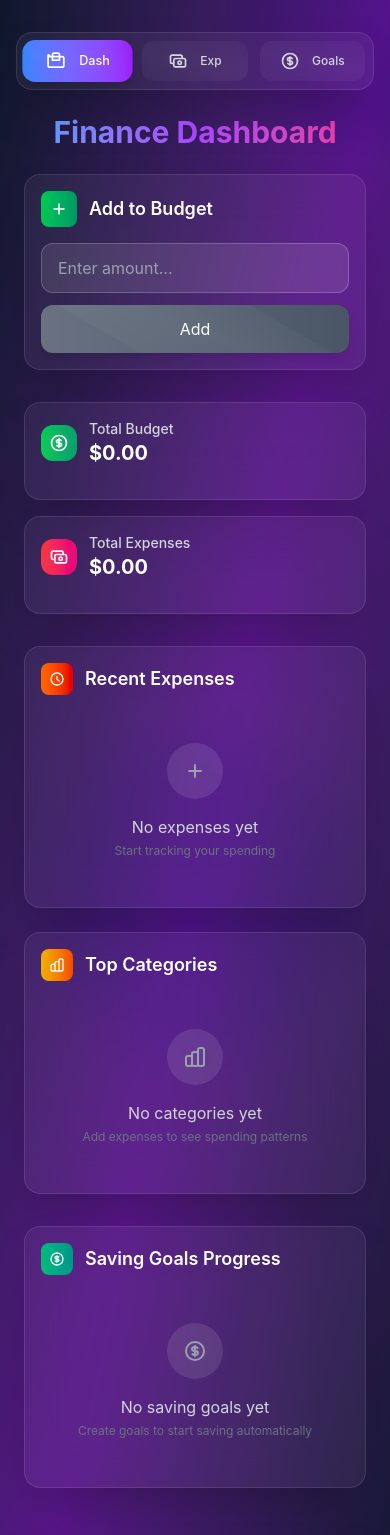
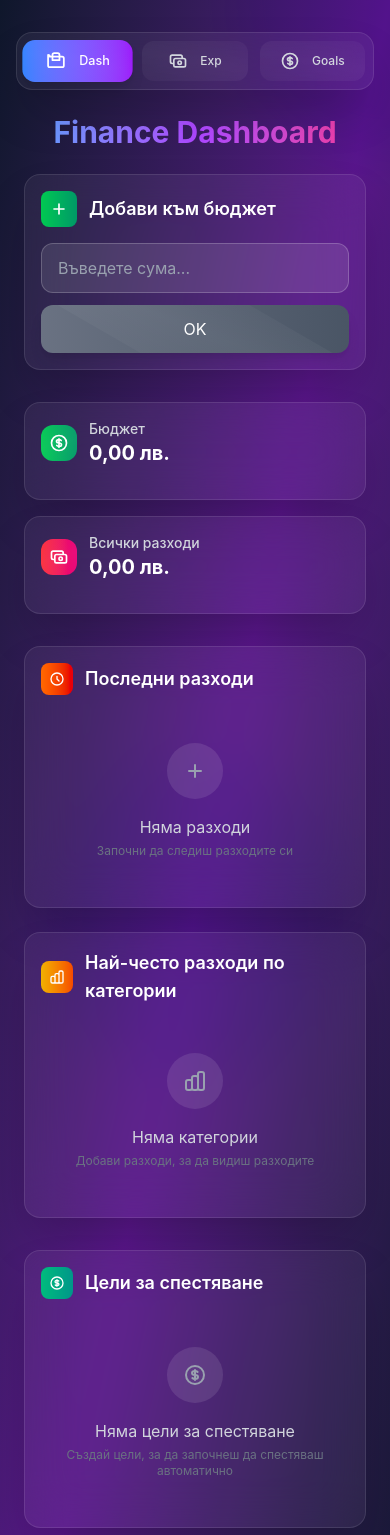
Before and after one commit to AStoyanov2231/FinanceTracker, a React (Vite) app: page / in a window 390 px wide. Shown: the top 1535 px of the page. Built offline with nearby package versions, Linux system fonts and the light colour scheme.

Commit message:
changed the language to bg and fixed calendar bug

```diff
--- a/src/components/DepositForm.tsx
+++ b/src/components/DepositForm.tsx
@@ -27,9 +27,9 @@ const DepositForm: React.FC<DepositFormProps> = ({ onSubmit, onCancel, currentBu
 
   // Format currency
   const formatCurrency = (amount: number) => {
-    return new Intl.NumberFormat('en-US', {
+    return new Intl.NumberFormat('bg-BG', {
       style: 'currency',
-      currency: 'USD'
+      currency: 'BGN'
     }).format(amount);
   };
 
@@ -60,7 +60,7 @@ const DepositForm: React.FC<DepositFormProps> = ({ onSubmit, onCancel, currentBu
           </label>
           <div className="mt-1 relative rounded-md shadow-sm">
             <div className="absolute inset-y-0 left-0 pl-3 flex items-center pointer-events-none">
-              <span className="text-gray-400 sm:text-sm">$</span>
+              <span className="text-gray-400 sm:text-sm">лв</span>
             </div>
             <input
               type="number"
--- a/src/components/ExpenseForm.tsx
+++ b/src/components/ExpenseForm.tsx
@@ -96,11 +96,19 @@ const ExpenseForm: React.FC<ExpenseFormProps> = ({ expense, onSubmit, onCancel }
   };
 
   const handleDateSelection = (newDate: Date) => {
-    setTempDate(newDate);
+    // Create a new date to avoid reference issues
+    const selectedDate = new Date(newDate);
+    // Set the hours to 12 to avoid any timezone issues
+    selectedDate.setHours(12, 0, 0, 0);
+    setTempDate(selectedDate);
   };
 
   const confirmDateSelection = () => {
-    setDate(tempDate.toISOString().split('T')[0]);
+    // Create a new date with the time zone offset to ensure correct date selection
+    const correctedDate = new Date(tempDate);
+    // Set the hours to 12 to avoid any timezone issues
+    correctedDate.setHours(12, 0, 0, 0);
+    setDate(correctedDate.toISOString().split('T')[0]);
     setIsCalendarOpen(false);
   };
 
@@ -189,7 +197,7 @@ const ExpenseForm: React.FC<ExpenseFormProps> = ({ expense, onSubmit, onCancel }
           </label>
           <div className="relative">
             <div className="absolute inset-y-0 left-0 pl-4 flex items-center pointer-events-none">
-              <span className="text-gray-400">$</span>
+              <span className="text-gray-400">лв</span>
             </div>
             <input
               type="number"
--- a/src/components/ExpenseList.tsx
+++ b/src/components/ExpenseList.tsx
@@ -26,16 +26,16 @@ const ExpenseList: React.FC<ExpenseListProps> = ({ expenses, onEdit, onDelete })
 
   // Format currency
   const formatCurrency = (amount: number) => {
-    return new Intl.NumberFormat('en-US', {
+    return new Intl.NumberFormat('bg-BG', {
       style: 'currency',
-      currency: 'USD'
+      currency: 'BGN'
     }).format(amount);
   };
 
   // Format date
   const formatDate = (dateString: string) => {
     const date = new Date(dateString);
-    return date.toLocaleDateString('en-US', {
+    return date.toLocaleDateString('bg-BG', {
       year: 'numeric',
       month: 'short',
       day: 'numeric'
@@ -65,7 +65,7 @@ const ExpenseList: React.FC<ExpenseListProps> = ({ expenses, onEdit, onDelete })
     <div className="bg-white/5 backdrop-blur-xl rounded-2xl shadow-2xl border border-white/10 overflow-hidden">
       <div className="p-4 sm:p-6 border-b border-white/10">
         <div className="flex flex-col sm:flex-row sm:items-center sm:justify-between space-y-4 sm:space-y-0">
-          <h2 className="text-lg sm:text-xl font-semibold text-white">Expense History</h2>
+          <h2 className="text-lg sm:text-xl font-semibold text-white">История на разходите</h2>
 
           {categories.length > 1 && (
             <div className="flex items-center space-x-2">
--- a/src/pages/DashboardPage.tsx
+++ b/src/pages/DashboardPage.tsx
@@ -20,9 +20,9 @@ const DashboardPage: React.FC = () => {
 
   // Format currency
   const formatCurrency = (amount: number) => {
-    return new Intl.NumberFormat('en-US', {
+    return new Intl.NumberFormat('bg-BG', {
       style: 'currency',
-      currency: 'USD'
+      currency: 'BGN'
     }).format(amount);
   };
 
@@ -92,7 +92,7 @@ const DashboardPage: React.FC = () => {
                 <path strokeLinecap="round" strokeLinejoin="round" strokeWidth={2} d="M12 6v6m0 0v6m0-6h6m-6 0H6" />
               </svg>
             </div>
-            <h2 className="text-lg font-semibold text-white">Add to Budget</h2>
+            <h2 className="text-lg font-semibold text-white">Добави към бюджет</h2>
           </div>
 
           <div className="flex flex-col sm:flex-row gap-3">
@@ -100,7 +100,7 @@ const DashboardPage: React.FC = () => {
               type="number"
               value={budgetInput}
               onChange={(e) => setBudgetInput(e.target.value)}
-              placeholder="Enter amount..."
+              placeholder="Въведете сума..."
               className="w-full bg-white/10 border border-white/20 rounded-xl px-4 py-3 text-white placeholder-gray-400 focus:outline-none focus:ring-2 focus:ring-blue-500 focus:border-transparent"
             />
             <button
@@ -113,7 +113,7 @@ const DashboardPage: React.FC = () => {
                   <path strokeLinecap="round" strokeLinejoin="round" strokeWidth={2} d="M4 4v5h.582m15.356 2A8.001 8.001 0 004.582 9m0 0H9m11 11v-5h-.581m0 0a8.003 8.003 0 01-15.357-2m15.357 2H15" />
                 </svg>
               ) : (
-                'Add'
+                'OK'
               )}
             </button>
           </div>
@@ -130,7 +130,7 @@ const DashboardPage: React.FC = () => {
               </svg>
             </div>
             <div>
-              <p className="text-sm font-medium text-gray-300">Total Budget</p>
+              <p className="text-sm font-medium text-gray-300">Бюджет</p>
               <p className="text-xl sm:text-2xl font-bold text-white">{formatCurrency(budget)}</p>
             </div>
           </div>
@@ -144,7 +144,7 @@ const DashboardPage: React.FC = () => {
               </svg>
             </div>
             <div>
-              <p className="text-sm font-medium text-gray-300">Total Expenses</p>
+              <p className="text-sm font-medium text-gray-300">Всички разходи</p>
               <p className="text-xl sm:text-2xl font-bold text-white">{formatCurrency(totalExpenses)}</p>
             </div>
           </div>
@@ -161,7 +161,7 @@ const DashboardPage: React.FC = () => {
                 <path strokeLinecap="round" strokeLinejoin="round" strokeWidth={2} d="M12 8v4l3 3m6-3a9 9 0 11-18 0 9 9 0 0118 0z" />
               </svg>
             </div>
-            <h2 className="text-lg sm:text-xl font-semibold text-white">Recent Expenses</h2>
+            <h2 className="text-lg sm:text-xl font-semibold text-white">Последни разходи</h2>
           </div>
 
           {recentExpenses.length === 0 ? (
@@ -171,8 +171,8 @@ const DashboardPage: React.FC = () => {
                   <path strokeLinecap="round" strokeLinejoin="round" strokeWidth={2} d="M12 6v6m0 0v6m0-6h6m-6 0H6" />
                 </svg>
               </div>
-              <p className="text-gray-300 text-base sm:text-lg">No expenses yet</p>
-              <p className="text-gray-500 text-xs sm:text-sm mt-1">Start tracking your spending</p>
+              <p className="text-gray-300 text-base sm:text-lg">Няма разходи</p>
+              <p className="text-gray-500 text-xs sm:text-sm mt-1">Започни да следиш разходите си</p>
             </div>
           ) : (
             <div className="space-y-3 sm:space-y-4">
@@ -197,7 +197,7 @@ const DashboardPage: React.FC = () => {
                 <path strokeLinecap="round" strokeLinejoin="round" strokeWidth={2} d="M9 19v-6a2 2 0 00-2-2H5a2 2 0 00-2 2v6a2 2 0 002 2h2a2 2 0 002-2zm0 0V9a2 2 0 012-2h2a2 2 0 012 2v10m-6 0a2 2 0 002 2h2a2 2 0 002-2m0 0V5a2 2 0 012-2h2a2 2 0 012 2v14a2 2 0 01-2 2h-2a2 2 0 01-2-2z" />
               </svg>
             </div>
-            <h2 className="text-lg sm:text-xl font-semibold text-white">Top Categories</h2>
+            <h2 className="text-lg sm:text-xl font-semibold text-white">Най-често разходи по категории</h2>
           </div>
 
           {topCategories.length === 0 ? (
@@ -207,8 +207,8 @@ const DashboardPage: React.FC = () => {
                   <path strokeLinecap="round" strokeLinejoin="round" strokeWidth={2} d="M9 19v-6a2 2 0 00-2-2H5a2 2 0 00-2 2v6a2 2 0 002 2h2a2 2 0 002-2zm0 0V9a2 2 0 012-2h2a2 2 0 012 2v10m-6 0a2 2 0 002 2h2a2 2 0 002-2m0 0V5a2 2 0 012-2h2a2 2 0 012 2v14a2 2 0 01-2 2h-2a2 2 0 01-2-2z" />
                 </svg>
               </div>
-              <p className="text-gray-300 text-base sm:text-lg">No categories yet</p>
-              <p className="text-gray-500 text-xs sm:text-sm mt-1">Add expenses to see spending patterns</p>
+              <p className="text-gray-300 text-base sm:text-lg">Няма категории</p>
+              <p className="text-gray-500 text-xs sm:text-sm mt-1">Добави разходи, за да видиш разходите</p>
             </div>
           ) : (
             <div className="space-y-4 sm:space-y-6">
@@ -253,7 +253,7 @@ const DashboardPage: React.FC = () => {
               <path strokeLinecap="round" strokeLinejoin="round" strokeWidth={2} d="M12 8c-1.657 0-3 .895-3 2s1.343 2 3 2 3 .895 3 2-1.343 2-3 2m0-8c1.11 0 2.08.402 2.599 1M12 8V7m0 1v8m0 0v1m0-1c-1.11 0-2.08-.402-2.599-1M21 12a9 9 0 11-18 0 9 9 0 0118 0z" />
             </svg>
           </div>
-          <h2 className="text-lg sm:text-xl font-semibold text-white">Saving Goals Progress</h2>
+          <h2 className="text-lg sm:text-xl font-semibold text-white">Цели за спестяване</h2>
         </div>
 
         {priorityGoals.length === 0 ? (
@@ -263,8 +263,8 @@ const DashboardPage: React.FC = () => {
                 <path strokeLinecap="round" strokeLinejoin="round" strokeWidth={2} d="M12 8c-1.657 0-3 .895-3 2s1.343 2 3 2 3 .895 3 2-1.343 2-3 2m0-8c1.11 0 2.08.402 2.599 1M12 8V7m0 1v8m0 0v1m0-1c-1.11 0-2.08-.402-2.599-1M21 12a9 9 0 11-18 0 9 9 0 0118 0z" />
               </svg>
             </div>
-            <p className="text-gray-300 text-base sm:text-lg">No saving goals yet</p>
-            <p className="text-gray-500 text-xs sm:text-sm mt-1">Create goals to start saving automatically</p>
+            <p className="text-gray-300 text-base sm:text-lg">Няма цели за спестяване</p>
+            <p className="text-gray-500 text-xs sm:text-sm mt-1">Създай цели, за да започнеш да спестяваш автоматично</p>
           </div>
         ) : (
           <div className="grid grid-cols-1 sm:grid-cols-2 md:grid-cols-3 gap-4 sm:gap-6">
@@ -287,7 +287,7 @@ const DashboardPage: React.FC = () => {
                   ></div>
                 </div>
                 <div className="flex justify-center">
-                  <p className="text-xs text-gray-400">{Math.round(goal.progress)}% complete</p>
+                  <p className="text-xs text-gray-400">{Math.round(goal.progress)}% завършено</p>
                 </div>
               </div>
             ))}
--- a/src/pages/ExpensesPage.tsx
+++ b/src/pages/ExpensesPage.tsx
@@ -36,9 +36,9 @@ const ExpensesPage: React.FC = () => {
 
   // Format currency
   const formatCurrency = (amount: number) => {
-    return new Intl.NumberFormat('en-US', {
+    return new Intl.NumberFormat('bg-BG', {
       style: 'currency',
-      currency: 'USD'
+      currency: 'BGN'
     }).format(amount);
   };
 
@@ -87,7 +87,7 @@ const ExpensesPage: React.FC = () => {
               </svg>
             </div>
             <div>
-              <p className="text-sm font-medium text-gray-300">Available Budget</p>
+              <p className="text-sm font-medium text-gray-300">Бюджет</p>
               <p className="text-xl sm:text-2xl font-bold text-white">{formatCurrency(budget)}</p>
             </div>
           </div>
@@ -101,7 +101,7 @@ const ExpensesPage: React.FC = () => {
               </svg>
             </div>
             <div>
-              <p className="text-sm font-medium text-gray-300">Total Expenses</p>
+              <p className="text-sm font-medium text-gray-300">Всички разходи</p>
               <p className="text-xl sm:text-2xl font-bold text-white">{formatCurrency(totalExpenses)}</p>
             </div>
           </div>
```
Also changed, not shown: src/components/SavingGoalForm.tsx (+11 -3 lines).
